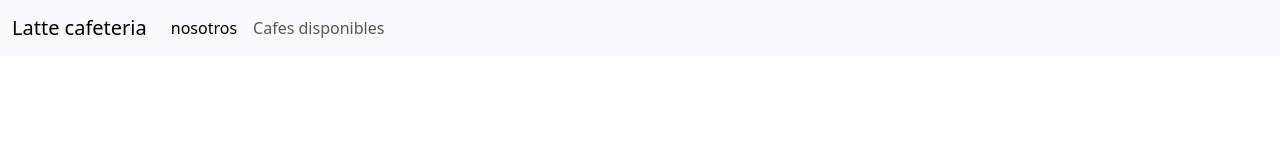
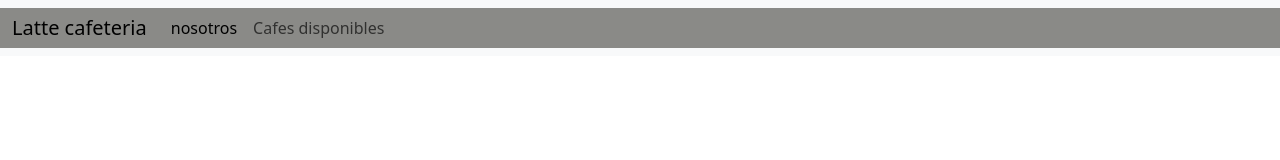
Before and after one commit to agusgmnz/clase-git, a plain HTML site: page pages/cafes.html in a window 1280 px wide. Drawn offline with nearby package versions, Linux system fonts and the light colour scheme.

Commit message:
le di estilos al header

```diff
--- a/css/styles.css
+++ b/css/styles.css
@@ -0,0 +1,9 @@
+/* header */
+
+.container-fluid {
+  background-color: rgb(138, 138, 135);
+}
+
+/* main */
+
+/* footer */
```
Also changed, not shown: index.html (+5 -0 lines).
